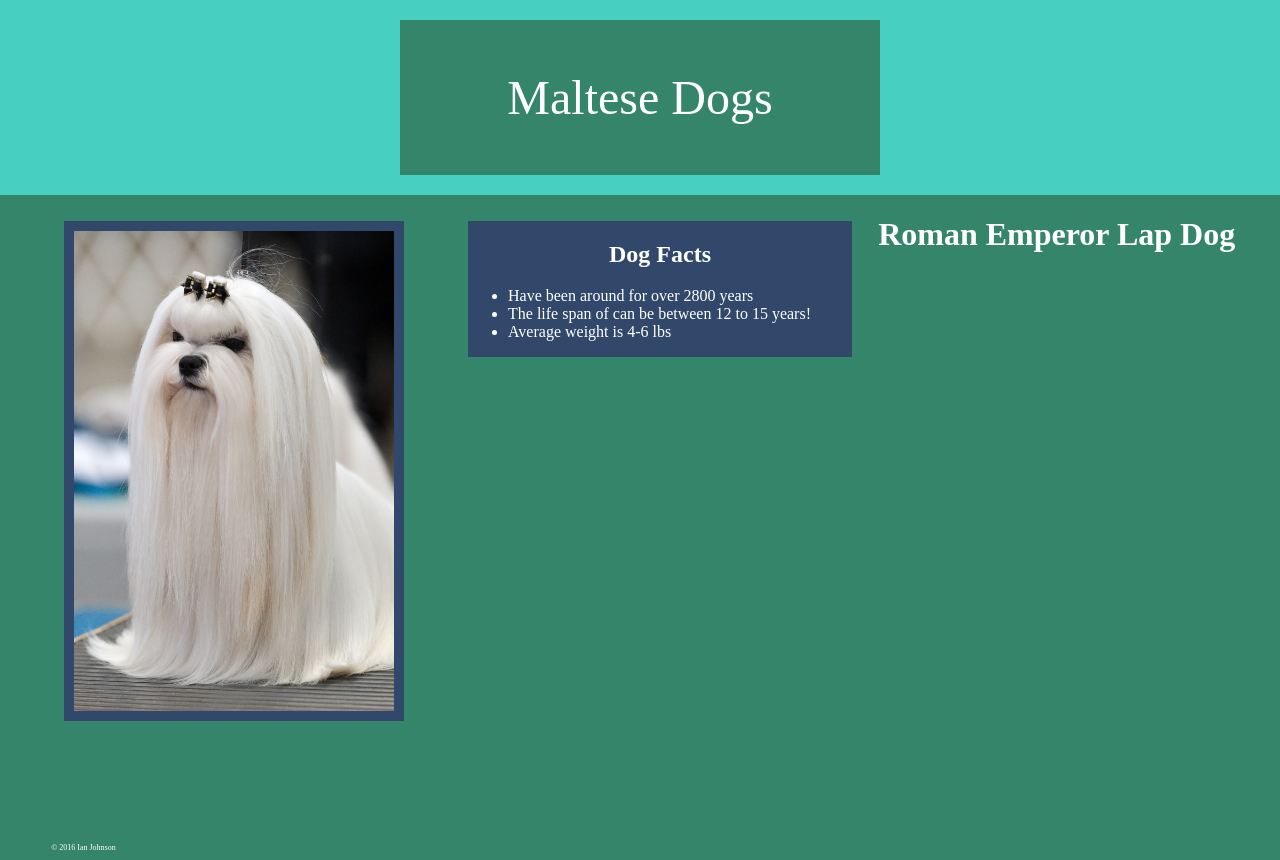
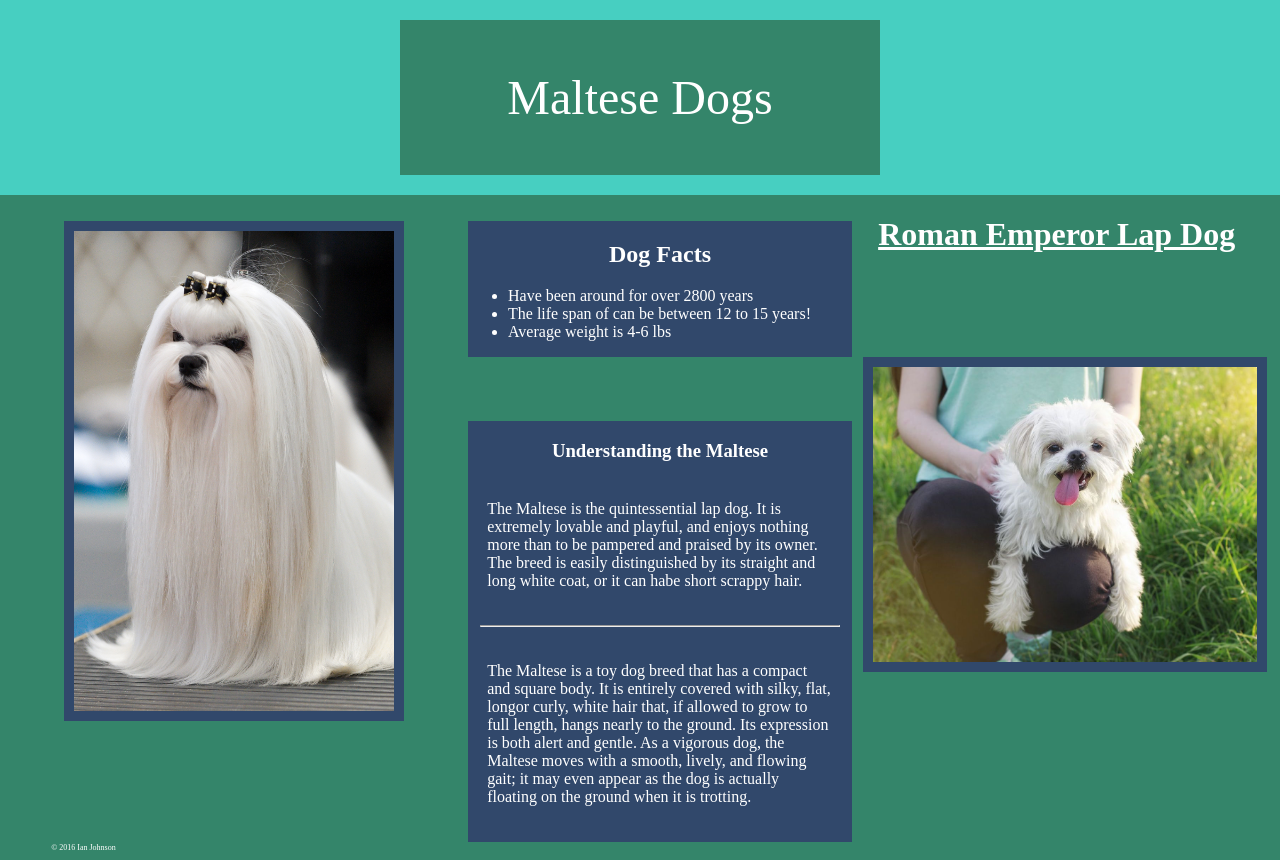
Before and after one commit to ijohnson2877/project-woof, a plain HTML site: page index.html in a window 1280 px wide. Drawn offline with Linux system fonts and the light colour scheme; files whose address does not match are found by name.

Commit message:
Update index.html

```diff
--- a/index.html
+++ b/index.html
@@ -11,7 +11,7 @@
 			</div>
 		</header>
 			<div class="whte">
-				<h1>Roman Emperor Lap Dog</h1>
+				<u><h1>Roman Emperor Lap Dog</h1> </u>
 			</div>
 		<section class="sec1">
 			<div class="dog1">
@@ -25,9 +25,16 @@
 					<li>Average weight is 4-6 lbs</li>
 				</ul>
 			</div>
-
+			<div class="para-text">
+				<h3 style="text-align: center;">Understanding the Maltese</h3>
+					<p>The Maltese is the quintessential lap dog. It is extremely lovable and playful, and enjoys nothing more than to be pampered and praised by its owner. The breed is easily distinguished by its straight and long white coat, or it can habe short scrappy hair.</p>
+						<hr size="2"/>
+					<p>The Maltese is a toy dog breed that has a compact and square body. It is entirely covered with silky, flat, longor curly, white hair that, if allowed to grow to full length, hangs nearly to the ground. Its expression is both alert and gentle. As a vigorous dog, the Maltese moves with a smooth, lively, and flowing gait; it may even appear as the dog is actually floating on the ground when it is trotting.</p>
+			</div>
+			<div class="dog2">
+				<img src="file:///Users/ianjohnson/Desktop/doggs/img/dogo2.jpg">
+			</div>
 		</section>
-
 	</body>
 		<div class="footer">
 			<p>&copy; 2016 Ian Johnson</p>
```
Lines whose indentation alone changed are shown as unchanged.
